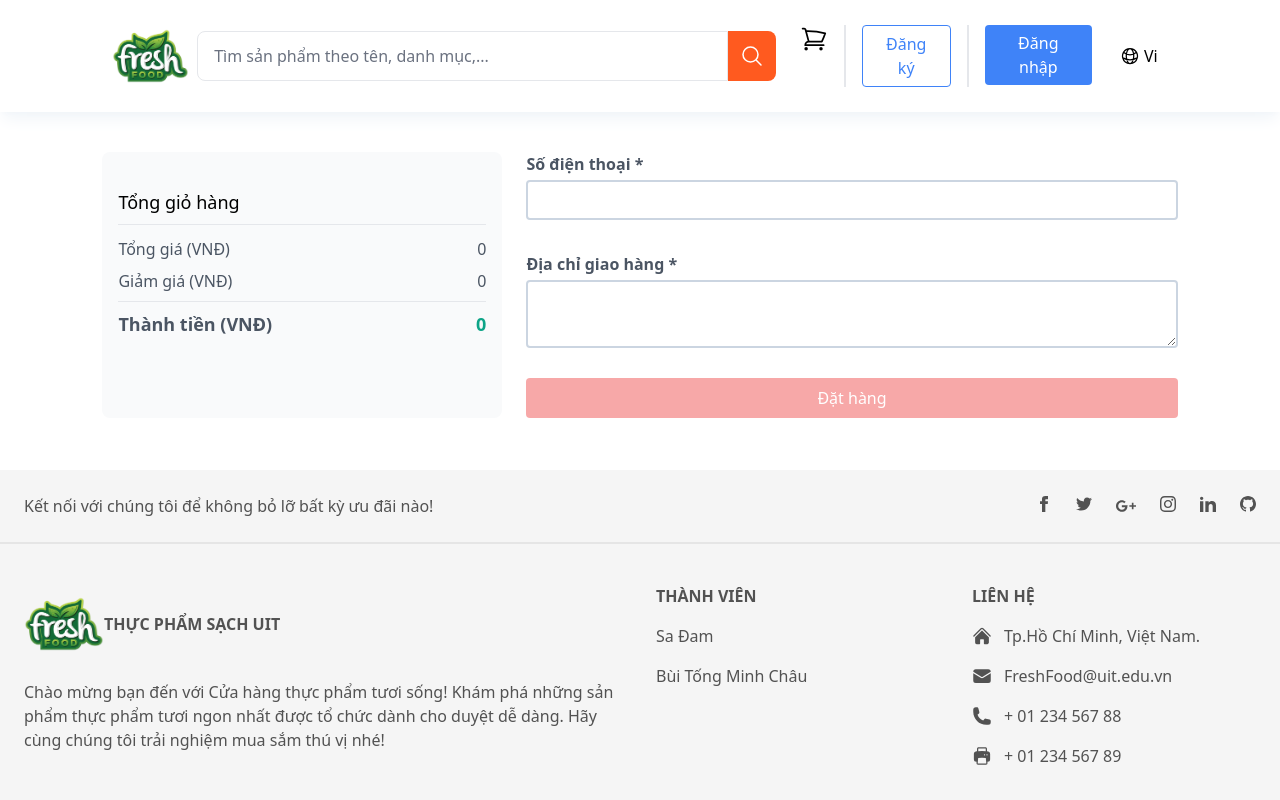
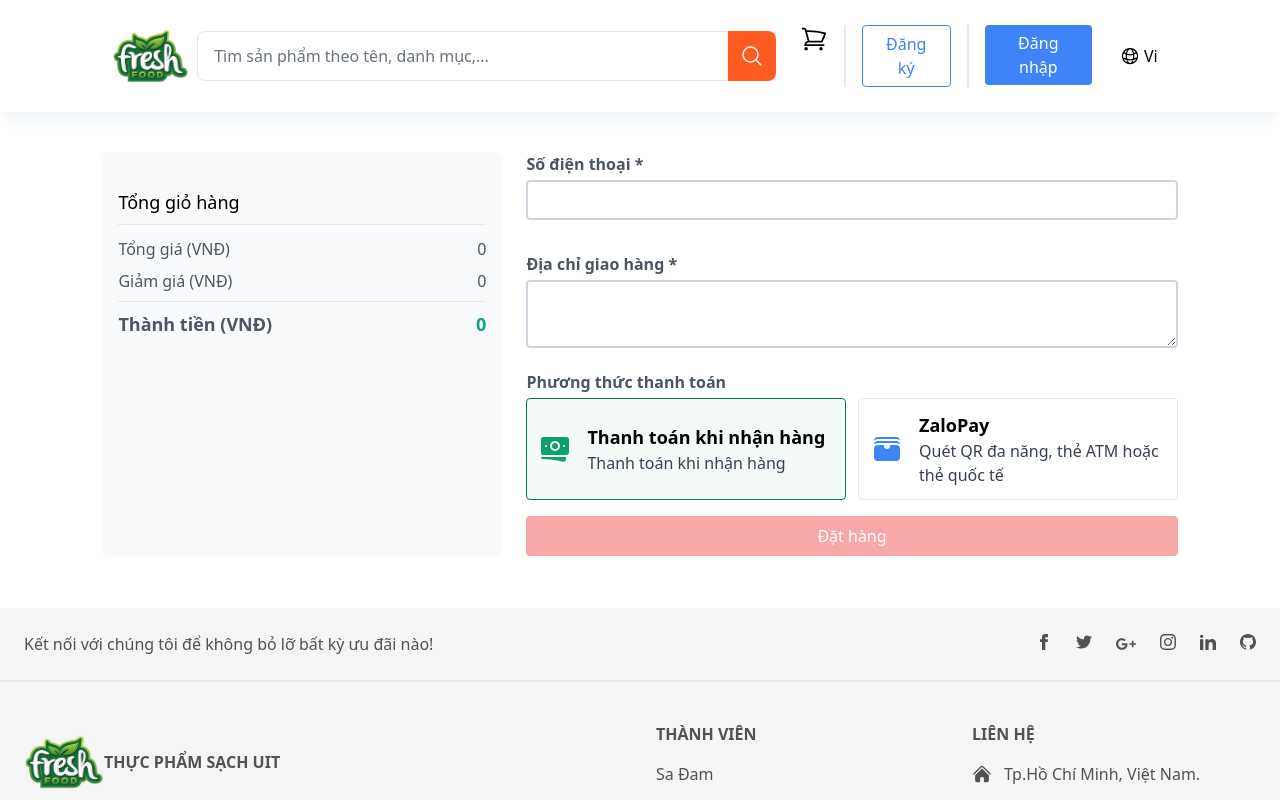
Before and after one commit to SaDam1154/Ecom_FreshFood, a React (Vite) app: page /order in a window 1280 px wide. Built offline with nearby package versions, Linux system fonts and the light colour scheme.

Commit message:
🔥 Add payment via ZaloPay gateway

```diff
--- a/src/pages/Order/index.jsx
+++ b/src/pages/Order/index.jsx
@@ -26,6 +26,7 @@ export default function Order() {
     const [coupon, setCoupon] = useState(null);
     const [validateOnChange, setValidateOnChange] = useState(false);
     const [coupons, setCoupons] = useState([]);
+    const [paymentMethod, setPaymentMethod] = useState('cash');
     const navigate = useNavigate();
 
     const form = useFormik({
@@ -76,18 +77,25 @@ export default function Order() {
     }, [coupon, order]);
 
     function handleFormsubmit(values) {
-        setLoading(true);
+        try {
+            if (paymentMethod === 'cash') {
+                handlePayViaCash(values);
+            } else if (paymentMethod === 'zalopay') {
+                handlePayViaZaloPay(values);
+            }
+        } catch (e) {
+            console.log(error);
+            toast.error('Có lỗi xảy ra');
+        }
+    }
+
+    function handlePayViaCash(values) {
         const details = order.details.map((d) => ({
             product: d.product._id,
             quantity: d.quantity,
             price: d.price,
         }));
-        fetch('http://localhost:5000/api/order', {
-            method: 'POST',
-            headers: {
-                'Content-Type': 'application/json',
-            },
-            body: JSON.stringify({
+        const _order = {
             customerId: customer?._id,
             deliveryStatus: 'pending',
             paymentStatus: 'unpaid',
@@ -99,7 +107,62 @@ export default function Order() {
             exchangeMoney: 0,
             phone: values.phone,
             address: values.address,
+        };
+        createOrder(_order);
+    }
+
+    async function handlePayViaZaloPay(values) {
+        setLoading(true);
+        // Store order to local storage
+        const details = order.details.map((d) => ({
+            product: d.product._id,
+            quantity: d.quantity,
+            price: d.price,
+        }));
+        const pendingOrder = {
+            customerId: customer?._id,
+            customer: customer,
+            deliveryStatus: 'pending',
+            paymentStatus: 'paid',
+            details: details,
+            receivedMoney: order.totalPrice,
+            totalPrice: order.totalPrice,
+            intoMoney: intoMoney,
+            coupon: coupon?.canUse ? coupon?._id : null,
+            exchangeMoney: 0,
+            phone: values.phone,
+            address: values.address,
+        };
+        localStorage.setItem('pendingOrder', JSON.stringify(pendingOrder));
+
+        // redirect to gateway
+        const res = await fetch('http://localhost:5000/api/payment/create-trans', {
+            method: 'POST',
+            headers: {
+                'Content-Type': 'application/json',
+            },
+            body: JSON.stringify({
+                method: 'ZALOPAY',
+                amount: intoMoney,
+                redirecturl: window.location.href,
             }),
+        });
+        const resJson = await res.json();
+        if (!resJson.success) {
+            throw new Error();
+        }
+        const url = resJson.trans.orderUrl;
+        window.location = url;
+    }
+
+    function createOrder(_order) {
+        setLoading(true);
+        fetch('http://localhost:5000/api/order', {
+            method: 'POST',
+            headers: {
+                'Content-Type': 'application/json',
+            },
+            body: JSON.stringify(_order),
         })
             .then((res) => res.json())
             .then((resJson) => {
@@ -107,12 +170,12 @@ export default function Order() {
                     dispatch(orderActions.reset());
                     toast.success('Đặt hàng thành công');
                     const templateParams = {
-                        Name: customer.name,
-                        Address: customer.address,
-                        Phone: customer.phone,
-                        TotalPrice: order.totalPrice,
-                        DiscountPercent: coupon?.canUse ? coupon?._id : null,
-                        IntoMoney: intoMoney,
+                        Name: _order?.customer?.name,
+                        Address: _order?.customer?.address,
+                        Phone: _order?.customer?.phone,
+                        TotalPrice: _order.totalPrice,
+                        DiscountPercent: _order?.coupon,
+                        IntoMoney: _order?.intoMoney,
                         Link: 'http://localhost:5173/profile',
                         reply_to: '20521154@gm.uit.edu.vn',
                     };
@@ -145,6 +208,19 @@ export default function Order() {
                 setLoading(false);
             });
     }
+
+    useEffect(() => {
+        const pendingOrder = localStorage.getItem('pendingOrder');
+        localStorage.removeItem('pendingOrder');
+        const url = new URL(window.location.href);
+        const status = url.searchParams.get('status');
+        if (pendingOrder && status == 1) {
+            createOrder(JSON.parse(pendingOrder));
+        } else if (status && status != 1) {
+            navigate('/');
+            toast.error('Có lỗi xảy ra');
+        }
+    }, []);
     return (
         <div className="px-[8vw] py-10">
             <div className="flex space-x-6">
@@ -307,6 +383,73 @@ export default function Order() {
                             )}
                         </div>
                     )}
+
+                    <div className="mb-4">
+                        <label className="label">Phương thức thanh toán</label>
+                        <div className="flex space-x-3">
+                            <button
+                                type="button"
+                                className={clsx(
+                                    'flex flex-1 items-center space-x-4 rounded border p-3',
+                                    {
+                                        'border-green-600 bg-green-50': paymentMethod === 'cash',
+                                    },
+                                )}
+                                onClick={() => setPaymentMethod('cash')}
+                            >
+                                <div className="text-green-500">
+                                    <svg
+                                        xmlns="http://www.w3.org/2000/svg"
+                                        viewBox="0 0 24 24"
+                                        fill="currentColor"
+                                        className="h-8 w-8"
+                                    >
+                                        <path d="M12 7.5a2.25 2.25 0 1 0 0 4.5 2.25 2.25 0 0 0 0-4.5Z" />
+                                        <path
+                                            fillRule="evenodd"
+                                            d="M1.5 4.875C1.5 3.839 2.34 3 3.375 3h17.25c1.035 0 1.875.84 1.875 1.875v9.75c0 1.036-.84 1.875-1.875 1.875H3.375A1.875 1.875 0 0 1 1.5 14.625v-9.75ZM8.25 9.75a3.75 3.75 0 1 1 7.5 0 3.75 3.75 0 0 1-7.5 0ZM18.75 9a.75.75 0 0 0-.75.75v.008c0 .414.336.75.75.75h.008a.75.75 0 0 0 .75-.75V9.75a.75.75 0 0 0-.75-.75h-.008ZM4.5 9.75A.75.75 0 0 1 5.25 9h.008a.75.75 0 0 1 .75.75v.008a.75.75 0 0 1-.75.75H5.25a.75.75 0 0 1-.75-.75V9.75Z"
+                                            clipRule="evenodd"
+                                        />
+                                        <path d="M2.25 18a.75.75 0 0 0 0 1.5c5.4 0 10.63.722 15.6 2.075 1.19.324 2.4-.558 2.4-1.82V18.75a.75.75 0 0 0-.75-.75H2.25Z" />
+                                    </svg>
+                                </div>
+                                <div className="text-left">
+                                    <p className="text-lg font-semibold">
+                                        Thanh toán khi nhận hàng
+                                    </p>
+                                    <p className="text-gray-700">Thanh toán khi nhận hàng</p>
+                                </div>
+                            </button>
+
+                            <button
+                                type="button"
+                                className={clsx(
+                                    'flex flex-1 items-center space-x-4 rounded border p-3',
+                                    {
+                                        'border-green-600 bg-green-50': paymentMethod === 'zalopay',
+                                    },
+                                )}
+                                onClick={() => setPaymentMethod('zalopay')}
+                            >
+                                <div className="text-blue-500">
+                                    <svg
+                                        xmlns="http://www.w3.org/2000/svg"
+                                        viewBox="0 0 24 24"
+                                        fill="currentColor"
+                                        className="h-8 w-8"
+                                    >
+                                        <path d="M2.273 5.625A4.483 4.483 0 0 1 5.25 4.5h13.5c1.141 0 2.183.425 2.977 1.125A3 3 0 0 0 18.75 3H5.25a3 3 0 0 0-2.977 2.625ZM2.273 8.625A4.483 4.483 0 0 1 5.25 7.5h13.5c1.141 0 2.183.425 2.977 1.125A3 3 0 0 0 18.75 6H5.25a3 3 0 0 0-2.977 2.625ZM5.25 9a3 3 0 0 0-3 3v6a3 3 0 0 0 3 3h13.5a3 3 0 0 0 3-3v-6a3 3 0 0 0-3-3H15a.75.75 0 0 0-.75.75 2.25 2.25 0 0 1-4.5 0A.75.75 0 0 0 9 9H5.25Z" />
+                                    </svg>
+                                </div>
+                                <div className="text-left">
+                                    <p className="text-lg font-semibold">ZaloPay</p>
+                                    <p className="text-gray-700">
+                                        Quét QR đa năng, thẻ ATM hoặc thẻ quốc tế
+                                    </p>
+                                </div>
+                            </button>
+                        </div>
+                    </div>
                     <button
                         type="submit"
                         className={clsx('btn btn-md mt-2 w-full bg-red-500 hover:bg-red-400')}
```
Lines whose indentation alone changed are shown as unchanged.
